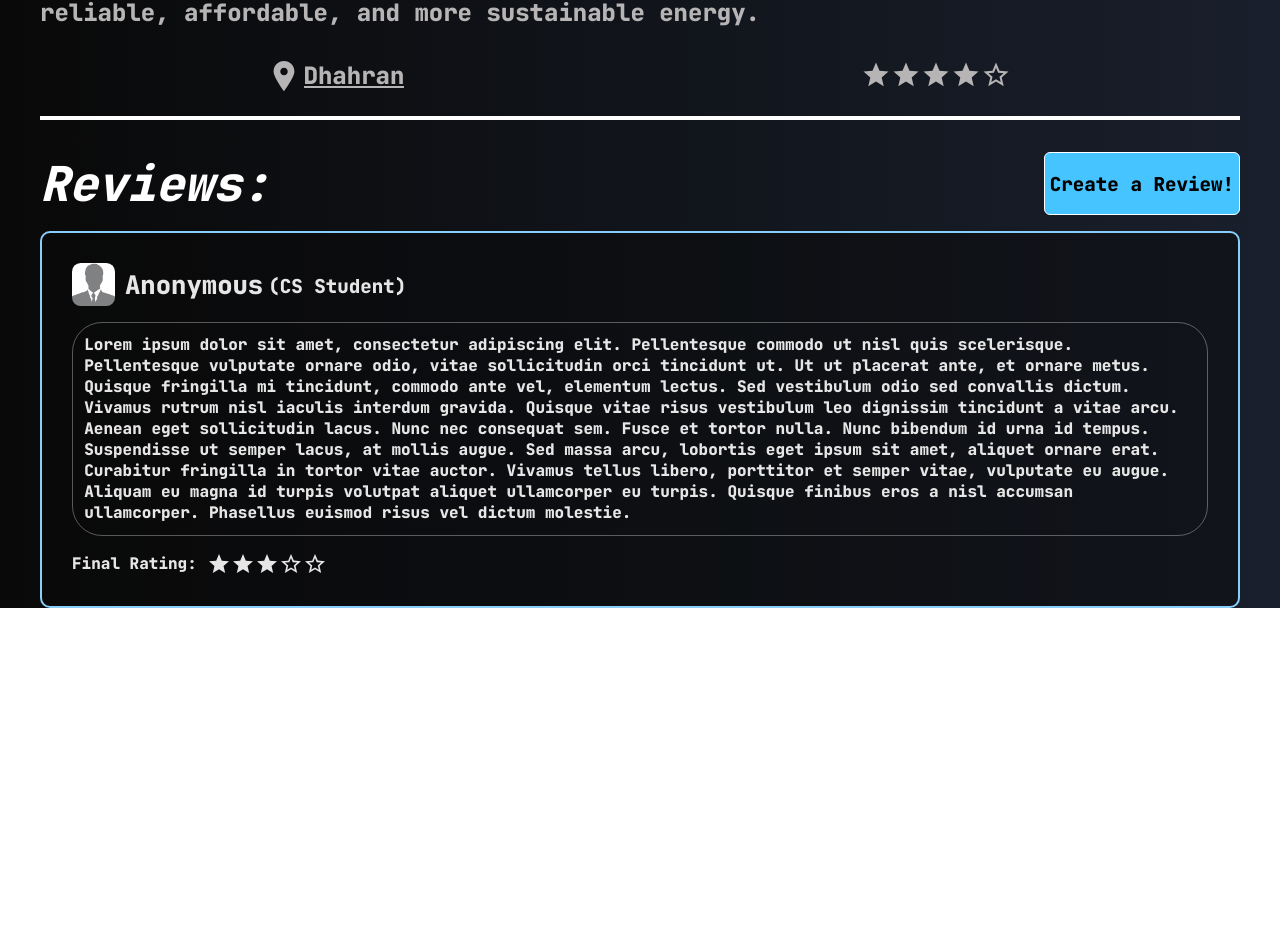
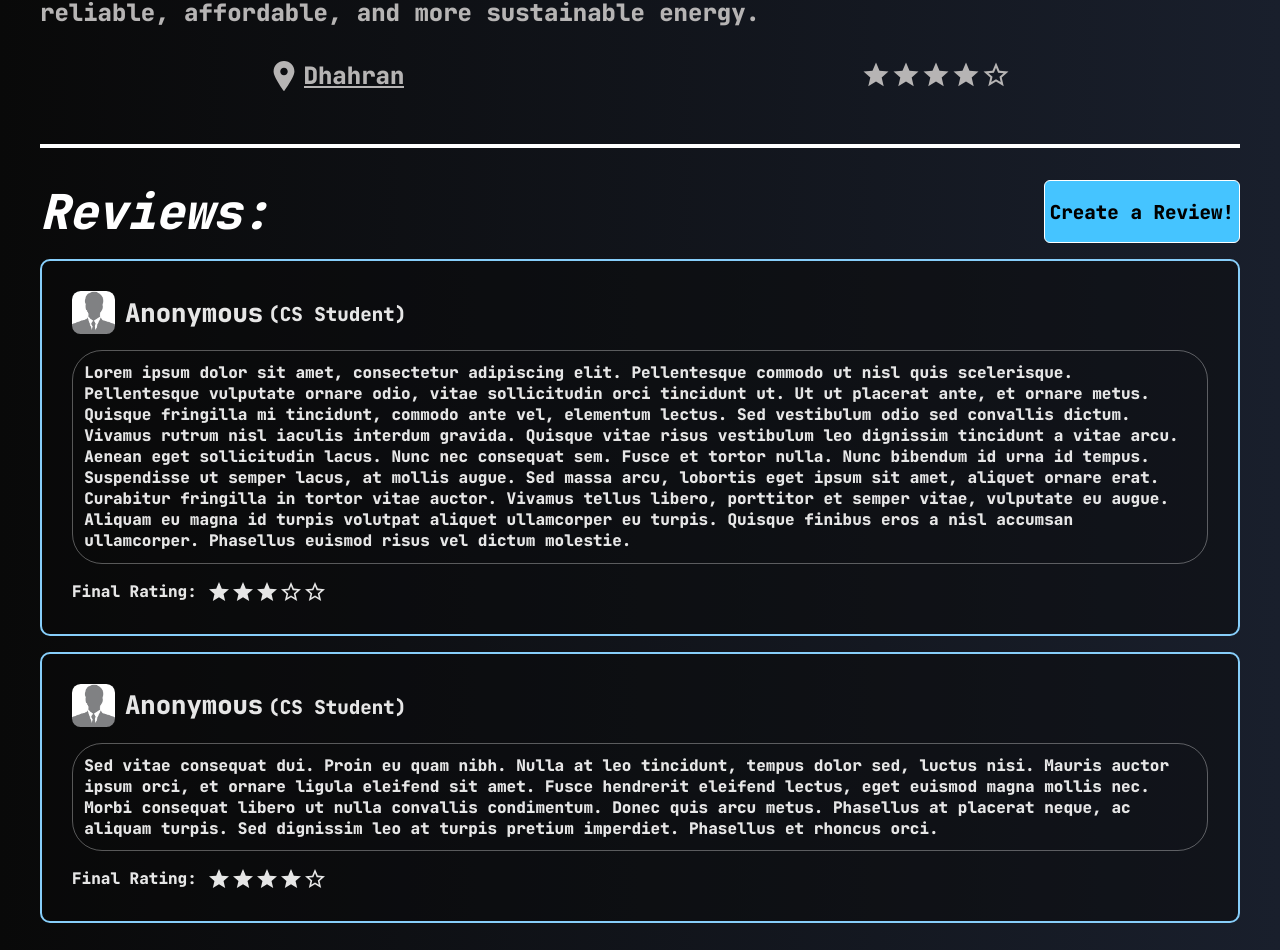
Before and after one commit to MysticalDawn/SWE363-Project, a React (Vite) app in the folder client/: page /company in a window 1280 px wide. Shown: the part 624-1574 px from the top of the page. Before the commit the page ends 1232 px from the top, so only its background shows below. Built offline with nearby package versions, Linux system fonts and the light colour scheme.

Commit message:
company and review component

```diff
--- a/client/src/pages/company_info.jsx
+++ b/client/src/pages/company_info.jsx
@@ -8,36 +8,89 @@ import dislikeLogo from "../img/dislike-icon.svg";
 import Rating from "@mui/material/Rating";
 
 export const CompanyInfo = () => {
+  let review1 = {
+    review_id: 12345,
+    reviewer: "Ahmad ali",
+    company: "Aramco",
+    rating: 4,
+    is_user_hidden: true,
+    review_text:
+      "Sed vitae consequat dui. Proin eu quam nibh. Nulla at leo tincidunt, tempus dolor sed, luctus nisi. Mauris auctor ipsum orci, et ornare ligula eleifend sit amet. Fusce hendrerit eleifend lectus, eget euismod magna mollis nec. Morbi consequat libero ut nulla convallis condimentum. Donec quis arcu metus. Phasellus at placerat neque, ac aliquam turpis. Sed dignissim leo at turpis pretium imperdiet. Phasellus et rhoncus orci.",
+  };
+  let job1 = {
+    company: "Aramco",
+    summary: `We are one of the world's largest integrated energy and chemicals
+    companies, creating value across the hydrocarbon chain, and delivering
+    societal and economic benefits to people and communities around the
+    globe who rely on the vital energy we supply. We are committed to
+    playing a leading role in the energy transition. We have a
+    responsibility to help the world achieve a net-zero economy, and our
+    people are working hard to help solve the world's sustainability
+    challenges. For our customers, we are a supplier of choice. For our
+    shareholders, we provide long-term value creation. For communities
+    around the world, our ambition is to provide reliable, affordable, and
+    more sustainable energy.`,
+    location_name: "Dhahran",
+    location_url: "https://www.google.com/maps",
+    rating: 4,
+  };
+  const CompanyElement = ({ jobObject }) => {
+    return (
+      <section className="company-info">
+        <header className="title-container">
+          <h1 id="company-name">{jobObject.company}</h1>
+          <img src={aramco} alt="logo" width={130} />
+        </header>
+        <p className="company-description">{jobObject.summary}</p>
+        <span className="company-data">
+          <a href={jobObject.location_url} className="train-location">
+            <img src={locationLogo} alt="location" width={30} />
+            <p>{jobObject.location_name}</p>
+          </a>
+          <Rating
+            className="stars"
+            value={jobObject.rating}
+            readOnly
+            size="large"
+          ></Rating>
+        </span>
+      </section>
+    );
+  };
+  const ReviewElement = ({ reviewObject }) => {
+    return (
+      <article className="review-container">
+        <div className="person-data">
+          <img src={anonymousPic} alt="profile-pic" height={43} />
+          <p className="user-name">
+            {reviewObject.is_user_hidden ? "Anonymous" : reviewObject.reviewer}
+          </p>
+          <p className="major">(CS Student)</p>
+        </div>
+        <div className="review-text">
+          <p>{reviewObject.review_text}</p>
+        </div>
+        <div className="rating-section">
+          <p>Final Rating:</p>
+          <Rating
+            className="stars"
+            value={reviewObject.rating}
+            readOnly
+            size="medium"
+          ></Rating>
+          {/* <span className="rating-buttons">
+        <button className="like main-button"><img src={likeLogo} alt="like" height={40}/></button>
+        <button className="dislike main-button"><img src={dislikeLogo} alt="dislike" height={30} width={30}/></button>
+      </span> */}
+        </div>
+      </article>
+    );
+  };
   return (
     <>
       <CustomNav />
       <div className="main-container">
-        <section className="company-info">
-          <header className="title-container">
-            <h1 id="company-name">Aramco</h1>
-            <img src={aramco} alt="logo" width={130} />
-          </header>
-          <p className="company-description">
-            We are one of the world's largest integrated energy and chemicals
-            companies, creating value across the hydrocarbon chain, and
-            delivering societal and economic benefits to people and communities
-            around the globe who rely on the vital energy we supply. We are
-            committed to playing a leading role in the energy transition. We
-            have a responsibility to help the world achieve a net-zero economy,
-            and our people are working hard to help solve the world's
-            sustainability challenges. For our customers, we are a supplier of
-            choice. For our shareholders, we provide long-term value creation.
-            For communities around the world, our ambition is to provide
-            reliable, affordable, and more sustainable energy.
-          </p>
-          <span className="company-data">
-            <a href="https://www.google.com/maps" className="train-location">
-              <img src={locationLogo} alt="location" width={30} />
-              <p>Dhahran</p>
-            </a>
-            <Rating className="stars" value={4} readOnly size="large"></Rating>
-          </span>
-        </section>
+      <CompanyElement jobObject={job1}/>
         <section className="reviews">
           <div className="reviews-header">
             <h2>Reviews: </h2>
@@ -83,6 +136,7 @@ export const CompanyInfo = () => {
               </span> */}
             </div>
           </article>
+          <ReviewElement reviewObject={review1} />
         </section>
       </div>
     </>
--- a/client/src/styles/company_info.css
+++ b/client/src/styles/company_info.css
@@ -1,3 +1,6 @@
+.main-container {
+    margin-bottom: 30px !important;
+}
 
 .company-info{
     border-bottom: 4px solid white;
@@ -32,7 +35,7 @@ img[alt="logo"]{
     display: flex;
     flex-flow: row wrap;
     justify-content: space-around;
-    padding-bottom: 20px;
+    padding-bottom: 3rem;
 
 }
 .train-location {
```
